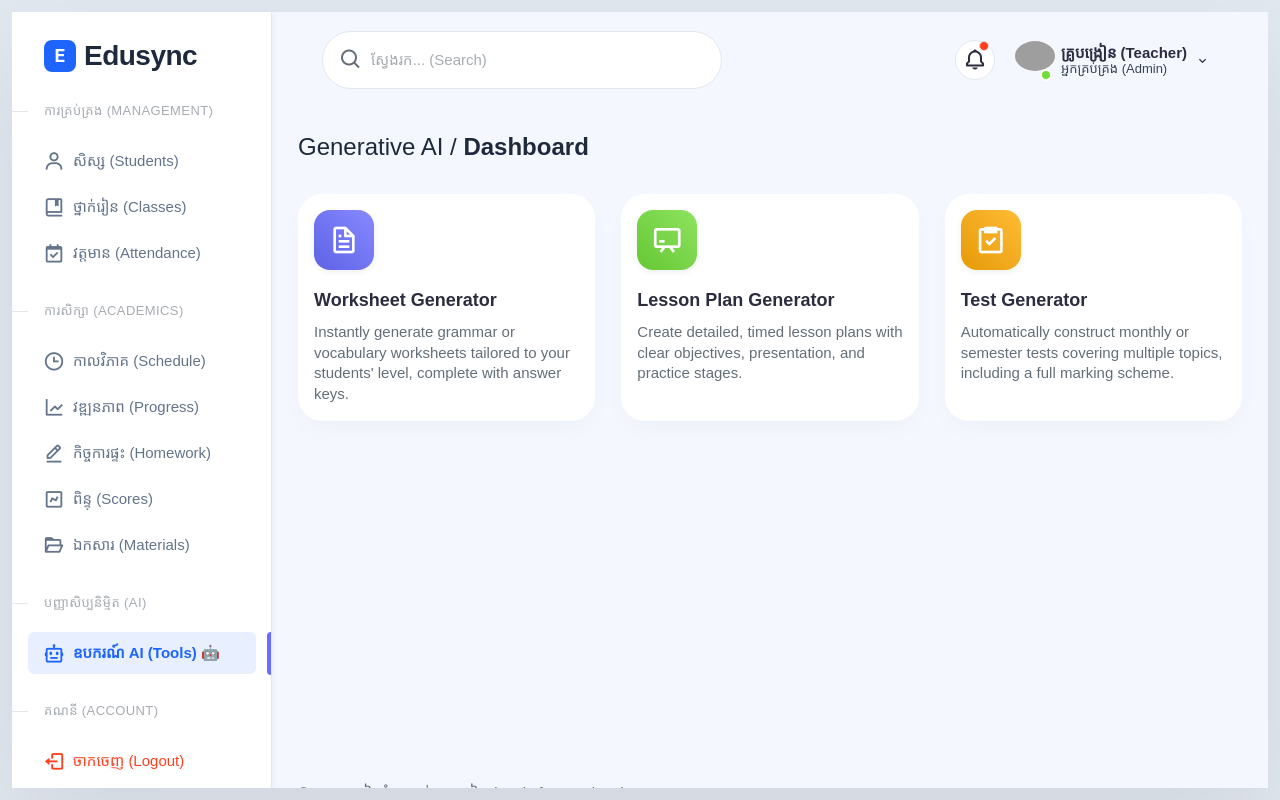
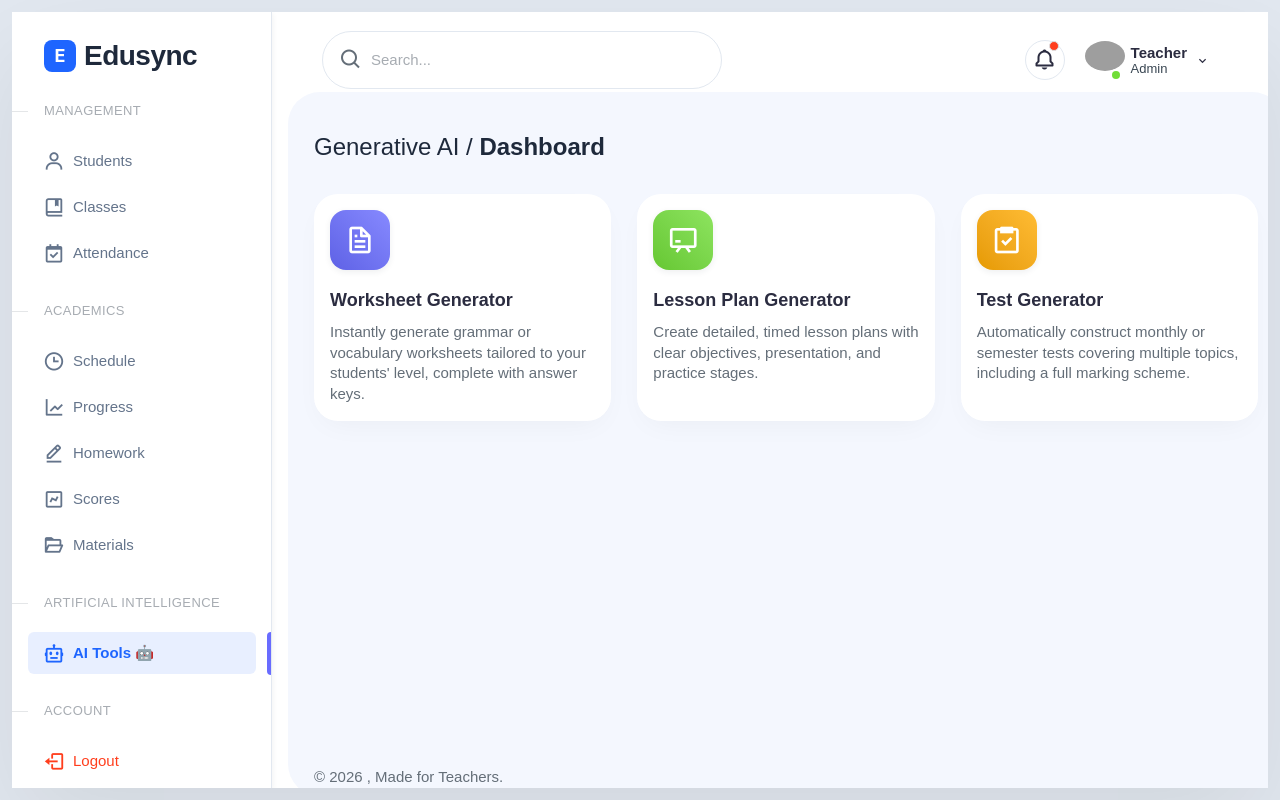
Before and after one commit to rak190/English-classroom-management, a Django app: page /ai/ in a window 1280 px wide. Run offline with Django 4.2, Linux system fonts and the light colour scheme; the visitor is signed in with stand-in values (Sample User, id 1); some libraries are stand-ins or nearby versions; some web fonts are replaced; grey boxes are pictures that could not be loaded.

Commit message:
UI Tweaks: English-only sidebar and rounded inner content frame

```diff
--- a/static/css/genz.css
+++ b/static/css/genz.css
@@ -65,7 +65,7 @@ h1, h2, h3, h4, h5, h6, .navbar-brand, .menu-text {
    Layout overrides
 -------------------------------------- */
 .layout-wrapper {
-    background: var(--genz-bg);
+    background: #FFFFFF !important;
     width: 100%;
     height: 100%;
 }
@@ -75,7 +75,7 @@ h1, h2, h3, h4, h5, h6, .navbar-brand, .menu-text {
 }
 
 .layout-page {
-    background: var(--genz-bg);
+    background: #FFFFFF !important;
     height: 100%;
     overflow-y: auto;
     overflow-x: hidden;
@@ -83,6 +83,9 @@ h1, h2, h3, h4, h5, h6, .navbar-brand, .menu-text {
 
 .content-wrapper {
     background: var(--genz-bg);
+    margin: 0 16px 16px 16px;
+    border-radius: 32px;
+    overflow: hidden;
 }
 
 /* --------------------------------------
@@ -141,13 +144,14 @@ h1, h2, h3, h4, h5, h6, .navbar-brand, .menu-text {
    Top Navbar
 -------------------------------------- */
 .layout-navbar {
-    background-color: var(--genz-bg) !important;
+    background-color: #FFFFFF !important;
     backdrop-filter: blur(8px);
     box-shadow: none !important;
     border-bottom: none !important;
     position: sticky !important;
     top: 0;
     z-index: 9;
+    padding: 16px;
 }
 
 /* --------------------------------------
--- a/templates/base.html
+++ b/templates/base.html
@@ -76,80 +76,80 @@
                     </li>
 
                     <li class="menu-header small text-uppercase">
-                        <span class="menu-header-text">ការគ្រប់គ្រង (Management)</span>
+                        <span class="menu-header-text">Management</span>
                     </li>
                     <li class="menu-item {% if 'student' in request.resolver_match.url_name %}active{% endif %}">
                         <a href="{% url 'management:student_list' %}" class="menu-link">
                             <i class="menu-icon tf-icons bx bx-user"></i>
-                            <div data-i18n="Students">សិស្ស (Students)</div>
+                            <div data-i18n="Students">Students</div>
                         </a>
                     </li>
                     <li class="menu-item {% if 'class' in request.resolver_match.url_name %}active{% endif %}">
                         <a href="{% url 'management:class_list' %}" class="menu-link">
                             <i class="menu-icon tf-icons bx bx-book-bookmark"></i>
-                            <div data-i18n="Classes">ថ្នាក់រៀន (Classes)</div>
+                            <div data-i18n="Classes">Classes</div>
                         </a>
                     </li>
                     <li class="menu-item {% if request.resolver_match.url_name == 'attendance_view' %}active{% endif %}">
                         <a href="{% url 'management:attendance_view' %}" class="menu-link">
                             <i class="menu-icon tf-icons bx bx-calendar-check"></i>
-                            <div data-i18n="Attendance">វត្តមាន (Attendance)</div>
+                            <div data-i18n="Attendance">Attendance</div>
                         </a>
                     </li>
 
                     <li class="menu-header small text-uppercase">
-                        <span class="menu-header-text">ការសិក្សា (Academics)</span>
+                        <span class="menu-header-text">Academics</span>
                     </li>
                     <li class="menu-item {% if request.resolver_match.url_name == 'schedule_view' %}active{% endif %}">
                         <a href="{% url 'management:schedule_view' %}" class="menu-link">
                             <i class="menu-icon tf-icons bx bx-time"></i>
-                            <div data-i18n="Schedule">កាលវិភាគ (Schedule)</div>
+                            <div data-i18n="Schedule">Schedule</div>
                         </a>
                     </li>
                     <li class="menu-item {% if request.resolver_match.url_name == 'progress_tracking_view' %}active{% endif %}">
                         <a href="{% url 'management:progress_tracking_view' %}" class="menu-link">
                             <i class="menu-icon tf-icons bx bx-line-chart"></i>
-                            <div data-i18n="Progress">វឌ្ឍនភាព (Progress)</div>
+                            <div data-i18n="Progress">Progress</div>
                         </a>
                     </li>
                     <li class="menu-item {% if request.resolver_match.url_name == 'homework_view' %}active{% endif %}">
                         <a href="{% url 'management:homework_view' %}" class="menu-link">
                             <i class="menu-icon tf-icons bx bx-edit-alt"></i>
-                            <div data-i18n="Homework">កិច្ចការផ្ទះ (Homework)</div>
+                            <div data-i18n="Homework">Homework</div>
                         </a>
                     </li>
                     <li class="menu-item {% if request.resolver_match.url_name == 'score_view' %}active{% endif %}">
                         <a href="{% url 'management:score_view' %}" class="menu-link">
                             <i class="menu-icon tf-icons bx bx-chart"></i>
-                            <div data-i18n="Scores">ពិន្ទុ (Scores)</div>
+                            <div data-i18n="Scores">Scores</div>
                         </a>
                     </li>
                     <li class="menu-item {% if request.resolver_match.url_name == 'material_view' %}active{% endif %}">
                         <a href="{% url 'management:material_view' %}" class="menu-link">
                             <i class="menu-icon tf-icons bx bx-folder-open"></i>
-                            <div data-i18n="Materials">ឯកសារ (Materials)</div>
+                            <div data-i18n="Materials">Materials</div>
                         </a>
                     </li>
 
                     <li class="menu-header small text-uppercase">
-                        <span class="menu-header-text">បញ្ញាសិប្បនិម្មិត (AI)</span>
+                        <span class="menu-header-text">Artificial Intelligence</span>
                     </li>
                     <li class="menu-item {% if 'ai' in request.resolver_match.url_name %}active{% endif %}">
                         <a href="{% url 'management:ai_dashboard' %}" class="menu-link">
                             <i class="menu-icon tf-icons bx bx-bot text-primary"></i>
-                            <div data-i18n="AI Tools">ឧបករណ៍ AI (Tools) 🤖</div>
+                            <div data-i18n="AI Tools">AI Tools 🤖</div>
                         </a>
                     </li>
 
                     <li class="menu-header small text-uppercase">
-                        <span class="menu-header-text">គណនី (Account)</span>
+                        <span class="menu-header-text">Account</span>
                     </li>
                     <li class="menu-item">
                         <form method="post" action="{% url 'logout' %}" class="d-inline w-100">
                             {% csrf_token %}
                             <button type="submit" class="menu-link text-danger bg-transparent border-0 w-100 text-start" style="cursor: pointer;">
                                 <i class="menu-icon tf-icons bx bx-log-out"></i>
-                                <div data-i18n="Logout">ចាកចេញ (Logout)</div>
+                                <div data-i18n="Logout">Logout</div>
                             </button>
                         </form>
                     </li>
@@ -172,7 +172,7 @@
                         <div class="navbar-nav align-items-center" style="flex: 1;">
                             <div class="nav-item d-flex align-items-center" style="width: 100%; max-width: 400px; background-color: #FFFFFF; border-radius: 9999px; padding: 8px 16px; border: 1px solid var(--genz-border);">
                                 <i class="bx bx-search fs-4 lh-0 text-muted"></i>
-                                <input type="text" class="form-control border-0 shadow-none bg-transparent" placeholder="ស្វែងរក... (Search)" aria-label="Search..." style="padding-left: 8px;" />
+                                <input type="text" class="form-control border-0 shadow-none bg-transparent" placeholder="Search..." aria-label="Search..." style="padding-left: 8px;" />
                             </div>
                         </div>
                         <!-- /Search -->
@@ -195,8 +195,8 @@
                                         <img src="https://ui-avatars.com/api/?name=Teacher&background=1E65FF&color=FFFFFF" alt class="w-px-40 h-auto rounded-circle" />
                                     </div>
                                     <div class="d-none d-md-flex flex-column text-start me-2">
-                                        <span class="fw-bold text-dark fs-6" style="line-height: 1;">គ្រូបង្រៀន (Teacher)</span>
-                                        <small class="text-muted" style="line-height: 1; margin-top: 2px;">អ្នកគ្រប់គ្រង (Admin)</small>
+                                        <span class="fw-bold text-dark fs-6" style="line-height: 1;">Teacher</span>
+                                        <small class="text-muted" style="line-height: 1; margin-top: 2px;">Admin</small>
                                     </div>
                                     <i class="bx bx-chevron-down text-dark"></i>
                                 </a>
@@ -210,8 +210,8 @@
                                                     </div>
                                                 </div>
                                                 <div class="flex-grow-1">
-                                                    <span class="fw-bold d-block">គ្រូបង្រៀន (Teacher)</span>
-                                                    <small class="text-muted">អ្នកគ្រប់គ្រង (Admin)</small>
+                                                    <span class="fw-bold d-block">Teacher</span>
+                                                    <small class="text-muted">Admin</small>
                                                 </div>
                                             </div>
                                         </a>
@@ -238,7 +238,7 @@
                         <div class="container-xxl d-flex flex-wrap justify-content-between py-2 flex-md-row flex-column">
                             <div class="mb-2 mb-md-0">
                                 © <script>document.write(new Date().getFullYear());</script>
-                                , រៀបចំសម្រាប់គ្រូបង្រៀន (Made for Teachers).
+                                , Made for Teachers.
                             </div>
                         </div>
                     </footer>
```
